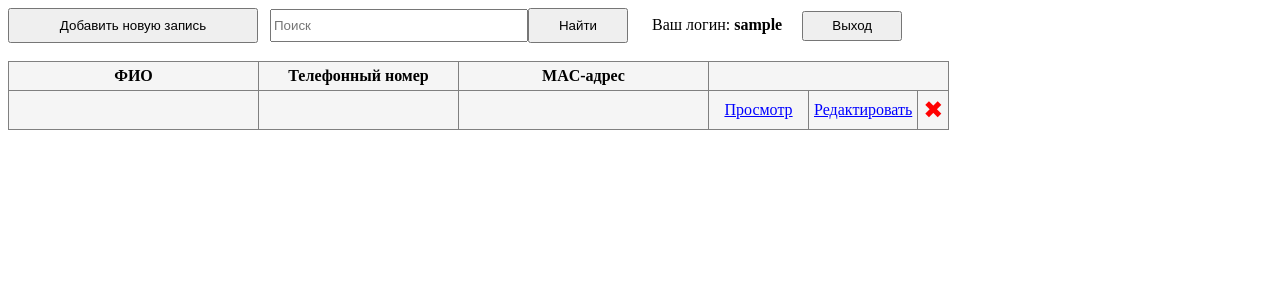
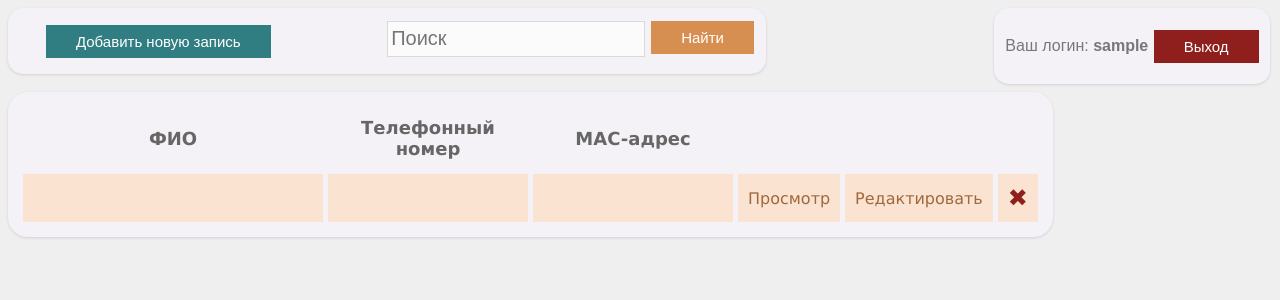
Before and after one commit to serby888/WTC, a PHP site: page /index2.php in a window 1280 px wide. Shown: the top 300 px of the page. Run offline with PHP 8.4, Linux system fonts and the light colour scheme; the visitor is signed in with stand-in values (Sample User, id 1).

Commit message:
com8
+ оформление

```diff
--- a/index2.php
+++ b/index2.php
@@ -2,19 +2,9 @@
 <html>
 <head>
 <meta charset="utf-8">
-<title>Тег DIV</title>
-  <style type="text/css">
-   .block1 {
-    width: 200px;
-    background: #ccc;
-    padding: 5px;
-    padding-right: 20px;
-    border: solid 1px black;
-    float: left;
-    display:inline-block;
-   }
+<title>Таблица работников</title>
+<link href="style.css" media="screen" rel="stylesheet">
 
-  </style>
 </head>
 <body>
 
@@ -39,29 +29,31 @@
     if($result)
     {
         $rows = mysqli_num_rows($result); // количество полученных строк
-         echo '<table border="1" cellpadding="5" style="border-collapse: collapse; text-align:center;" bgcolor="#f5f5f5">
-         <col width="250">
-         <col width="200">
-         <col width="250">
-         <col width="100">
-         <tr><th> ФИО </a>
-         </th><th>Телефонный номер</th><th>MAC-адрес</th></tr>';
+         echo '<table align= "left"  style=" text-align:center;" bgcolor="#ffffff">
+                     <col width="300">
+                     <col width="200">
+                     <col width="200">
+                     <col width="100">
+                     <tr><th>ФИО</th>
+                     <th>Телефонный номер</th>
+                     <th>MAC-адрес</th></tr>';
 
-            echo "<form action='/add.php'>
-            <input type='submit' style='height:35px; width:250px' value='Добавить новую запись'> &nbsp
-            </form>";
+            echo "<div id = 'rectangle'><form action='/add.php'>
+            <div id = 'butAdd'><input class = 'button2' type='submit' value='Добавить новую запись'> </div>
+                </form>
 
-            echo "<form method='post' action='search.php?go'>
-            <input type='text' style='height:27px; width:250px' name='query' placeholder='Поиск'>
-            <input type='submit' name='submit' value='Найти' style='height:35px; width:100px'> &emsp;
-            </form>";
+                <form method='post' action='search.php?go'>
+                    <div id = 'searAdd'>
+                        <input class='input' type='text' style='height:28px; width:250px;' name='query' placeholder='Поиск'>
+                        <input class = 'button' type='submit' name='submit' value='Найти'> </div>
+                </form>
+                </div>
+                <div id = 'rectangle1'><p>Ваш логин: <strong>".$_SESSION['login']."</strong></p>
 
-            echo "Ваш логин: <strong>".$_SESSION['login']."</strong>&emsp; ";
 
-            echo "<form method='post' action='index.php'>
-            <input type='submit' name='submit2' style='height:30px; width:100px' value='Выход'>
-            </form><br><br>";
-
+                <form method='post' action='index.php'>
+                    <input class = 'button3' type='submit' name='submit2' value='Выход'></div>
+                </form><br><br>";
 
 
 
@@ -70,9 +62,9 @@
             $row = mysqli_fetch_row($result);
             echo "<tr>";
                 for ($j = 1 ; $j < 4 ; ++$j) echo "<td>$row[$j]</td>";
-                    echo "<td><a href='view.php?id=".$row[0]."'style='color:blue;'>Просмотр</a></td>";
-                    echo "<td><a href='edit.php?edd=".$row[0]."'style='color:blue;'>Редактировать</a></td>";
-                    echo "<td><a href='index2.php?del=".$row[0]."' style='text-decoration: none;'><font size='5' color='red'>&#10006;</font></a></td>";
+                    echo "<td><a href='view.php?id=".$row[0]."'style='color:#9F693E; text-decoration: none;'>Просмотр</a></td>";
+                    echo "<td><a href='edit.php?edd=".$row[0]."'style='color:#9F693E; text-decoration: none;'>Редактировать</a></td>";
+                    echo "<td><a href='index2.php?del=".$row[0]."' style='text-decoration: none;'><font size='5' color='#8F1F1C'>&#10006;</font></a></td>";
             echo "</tr>";
         }
     echo "</table>";
@@ -93,18 +85,28 @@
 
 if(isset($_GET['markSearch']) && $_GET['markSearch'] == 1)
 {
-    echo "<script>alert(\"Ваш поисковой запрос пуст\");
-    document.location.href = 'index2.php';
-    </script>";
+    echo "<div id='parent_popup'>
+            <div id='popup'>
+                <form action = 'index2.php'>
+                <p> <input class='button' type='submit' value='Закрыть'></p>
+                <p>Ваш поисковой запрос пуст</p>
+                </form>
+            </div>
+          </div>";
+}
 
-}
+
 
 if(isset($_GET['markSearch']) && $_GET['markSearch'] == 2)
 {
-    echo "<script>alert(\"По Вашему поисковому запросу ничего не найдено\");
-    document.location.href = 'index2.php';
-    </script>";
-
+    echo "<div id='parent_popup'>
+            <div id='popup'>
+                <form action = 'index2.php'>
+                <p> <input class='button' type='submit' value='Закрыть'></p>
+                <p>По Вашему поисковому запросу ничего не найдено</p>
+                </form>
+            </div>
+          </div>";
 }
 
 
--- /dev/null
+++ b/style.css
@@ -0,0 +1,230 @@
+/*= GENERAL STYLES
+--------------------------------------------------------*/
+body {
+   background: #efefef;
+   font-family: 'Century Gothic', sans-serif;
+   color: #777;
+    }
+
+a {
+    color: #f58220;
+    font-weight: 400;
+    margin: auto 0 -40px;
+}
+
+table {
+    font-family: "Lucida Sans Unicode", "Lucida Grande", Sans-Serif;
+    text-align: left;
+    border-collapse: separate;
+    border-spacing: 5px;
+    background: #F5F2F7;
+    color: #656665;
+    border: 10px solid #F5F2F7;
+    border-radius: 20px;
+    -webkit-box-shadow: 0 1px 3px rgba(0,0,0,.13);
+    -moz-box-shadow: 0 1px 3px rgba(0,0,0,.13);
+}
+
+th {
+    font-size: 18px;
+    padding: 10px;
+}
+
+td {
+    background: #FAE3D0;
+    padding: 10px;
+}
+
+.mlogin {
+    margin: 135px auto 0;
+}
+
+.madd {
+    margin: 80px auto 0;
+    }
+
+#parent_popup {
+  background: #000;
+  height: 100%;
+  background: rgba(0, 0, 0, 0.55);
+  position: fixed;
+  width: 100%;
+  z-index: 100;
+  top: 0;
+  left: 0;
+
+}
+#popup {
+    background-color: #fff;
+    position: relative;
+    margin: auto;
+    height: 65px;
+    top: 230px;
+    padding: 40px;
+    color: #000;
+    width: 500px;
+    text-align: left;
+}
+
+
+/*= CONTAINERS
+--------------------------------------------------------*/
+.container {
+    padding: 25px 16px 25px 10px;
+    font-weight: 400;
+    overflow: hidden;
+    width: 400px;
+    height: 280px;
+    background: #fff;
+    -webkit-box-shadow: 0 1px 3px rgba(0,0,0,.13);
+    -moz-box-shadow: 0 1px 3px rgba(0,0,0,.13);
+    box-shadow: 0 1px 3px rgba(0,0,0,.13);
+}
+
+
+.container h1 {
+    color: #777;
+    text-align: center;
+    font-weight: 300;
+    margin-top: 10px;
+    margin-bottom: 10px;
+}
+.input {
+    background: #fbfbfb;
+    font-family: 'Century Gothic', sans-serif;
+    font-size: 20px;
+    line-height: 1.25;
+    width: 100%;
+    padding: 3px;
+    margin: 0 6px 5px 0;
+    outline: none;
+    border: 1px solid #d9d9d9;
+}
+.container label {
+    color: #777;
+    font-size: 17px;
+}
+
+#login {
+    width: 320px;
+    margin: auto;
+    padding-bottom: 15px;
+}
+#rectangle {
+    position: relative;
+
+    width: 60%;
+    height: 66px;
+    background: #F5F2F7;
+    border-radius: 15px;
+    -webkit-box-shadow: 0 1px 3px rgba(0,0,0,.13);
+    -moz-box-shadow: 0 1px 3px rgba(0,0,0,.13);
+    display: inline-flex;
+    align-items: center;
+    justify-content: space-around;
+}
+#butAdd {
+    position: absolute;
+    left: 5%;
+
+}
+#searAdd {
+    position: absolute;
+    left: 50%;
+
+}
+#rectangle1 {
+    position: absolute;
+    right: 10px;
+    width: 20%;
+    height: 7%;
+    background: #F5F2F7;
+    border-radius: 15px;
+    -webkit-box-shadow: 0 1px 3px rgba(0,0,0,.13);
+    -moz-box-shadow: 0 1px 3px rgba(0,0,0,.13);
+    padding: 10px;
+    display: inline-flex;
+    align-items: center;
+    justify-content: space-around;
+}
+
+
+.container form .input,.container input[type=text],.container input[type=password],.container input[type=e] {
+    background: #fbfbfb;
+    font-family: 'Century Gothic', sans-serif;
+    font-size: 20px;
+    line-height: 1.25;
+    width: 100%;
+    padding: 3px;
+    margin: 0 6px 5px 0;
+    outline: none;
+    border: 1px solid #d9d9d9;
+}
+
+.container form .input:focus {
+    border: 1px solid #f58220;
+    -webkit-box-shadow: 0 0 3px 0 rgba(245,130,32,0.75);
+    -moz-box-shadow: 0 0 3px 0 rgba(245,130,32,0.75);
+    box-shadow: 0 0 3px 0 rgba(245,130,32,0.75);
+}
+
+
+.button {
+  font-family: 'Century Gothic', sans-serif;
+  font-size: 15px;
+  color: #fff; /* цвет текста */
+  text-decoration: none; /* убирать подчёркивание у ссылок */
+  user-select: none; /* убирать выделение текста */
+  background: rgb(215, 143, 81); /* фон кнопки */
+  padding: .7em 1.5em; /* отступ от текста */
+  border: 0; /* убирать контур в Mozilla */
+  padding: 8px 30px;
+  float: right;
+
+
+}
+.button:hover { background: rgb(195,123,71); } /* при наведении курсора мышки */
+.button:active { background: rgb(125,53,1); } /* при нажатии */
+
+.button2 {
+  font-family: 'Century Gothic', sans-serif;
+  font-size: 15px;
+  color: #fff; /* цвет текста */
+  text-decoration: none; /* убирать подчёркивание у ссылок */
+  user-select: none; /* убирать выделение текста */
+  background: rgb(49, 126, 130); /* фон кнопки */
+  padding: .7em 1.5em; /* отступ от текста */
+  border: 0; /* убирать контур в Mozilla */
+  padding: 8px 30px;
+  float: right;
+
+
+}
+.button2:hover { background: rgb(29,106,110); } /* при наведении курсора мышки */
+.button2:active { background: rgb(9,86,90); } /* при нажатии */
+
+
+.button3 {
+  font-family: 'Century Gothic', sans-serif;
+  font-size: 15px;
+  color: #fff; /* цвет текста */
+  text-decoration: none; /* убирать подчёркивание у ссылок */
+  user-select: none; /* убирать выделение текста */
+  background: rgb(143, 31, 28); /* фон кнопки */
+  padding: .7em 1.5em; /* отступ от текста */
+  border: 0; /* убирать контур в Mozilla */
+  padding: 8px 30px;
+  float: right;
+
+
+}
+.button3:hover { background: rgb(123,11, 8); } /* при наведении курсора мышки */
+.button3:active { background: rgb(103,11,8); } /* при нажатии */
+
+/*= FOOTER
+--------------------------------------------------------*//*
+footer {
+    color: #777;
+    text-align: center;
+    margin-top: 20px;
+}*/
```
Also changed, not shown: add.php (+31 -10 lines), edit.php (+12 -8 lines), index.php (+35 -18 lines), reg.php (+32 -17 lines), search.php (+27 -13 lines), style2.css (added, +91 -0 lines), styleAdd.css (added, +82 -0 lines), view.php (+21 -18 lines), jquery.date_input.js.
